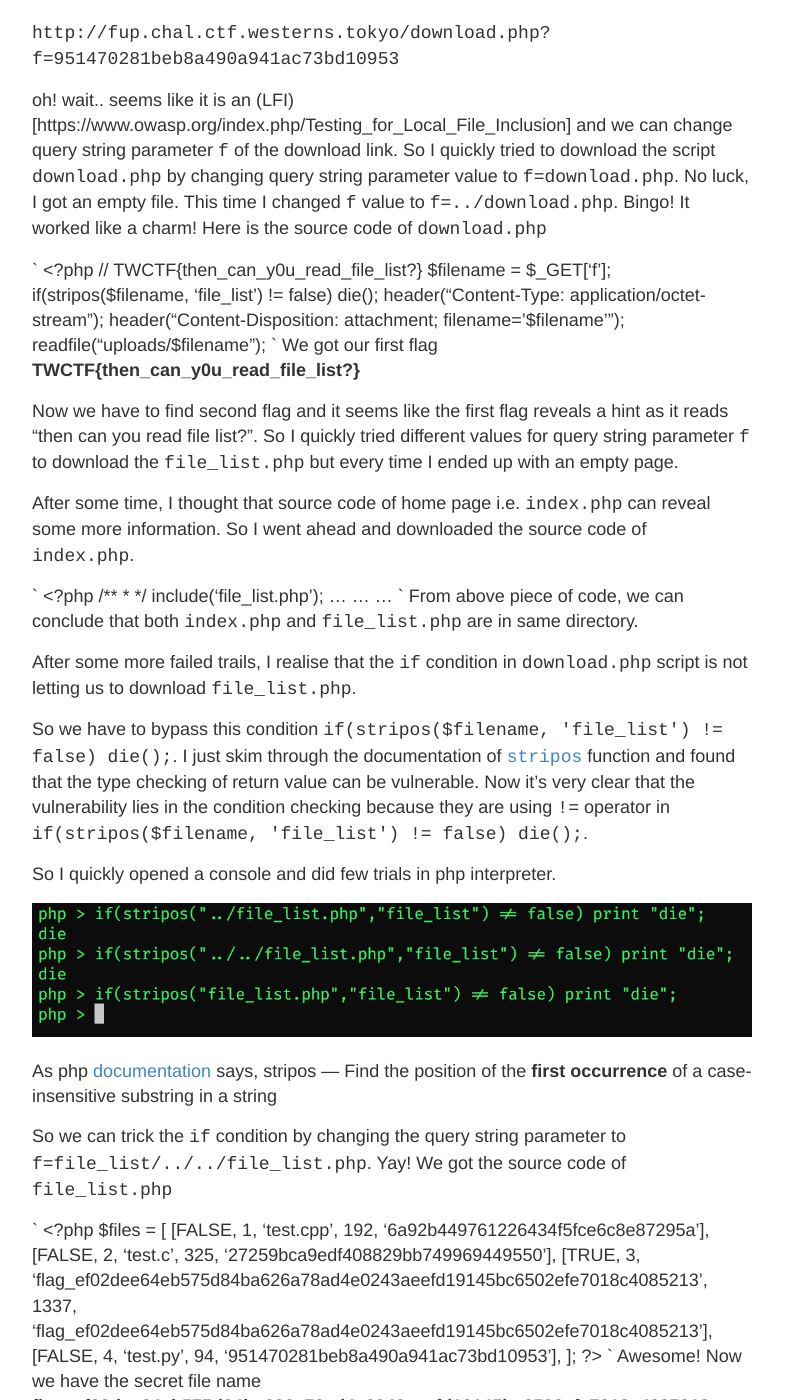
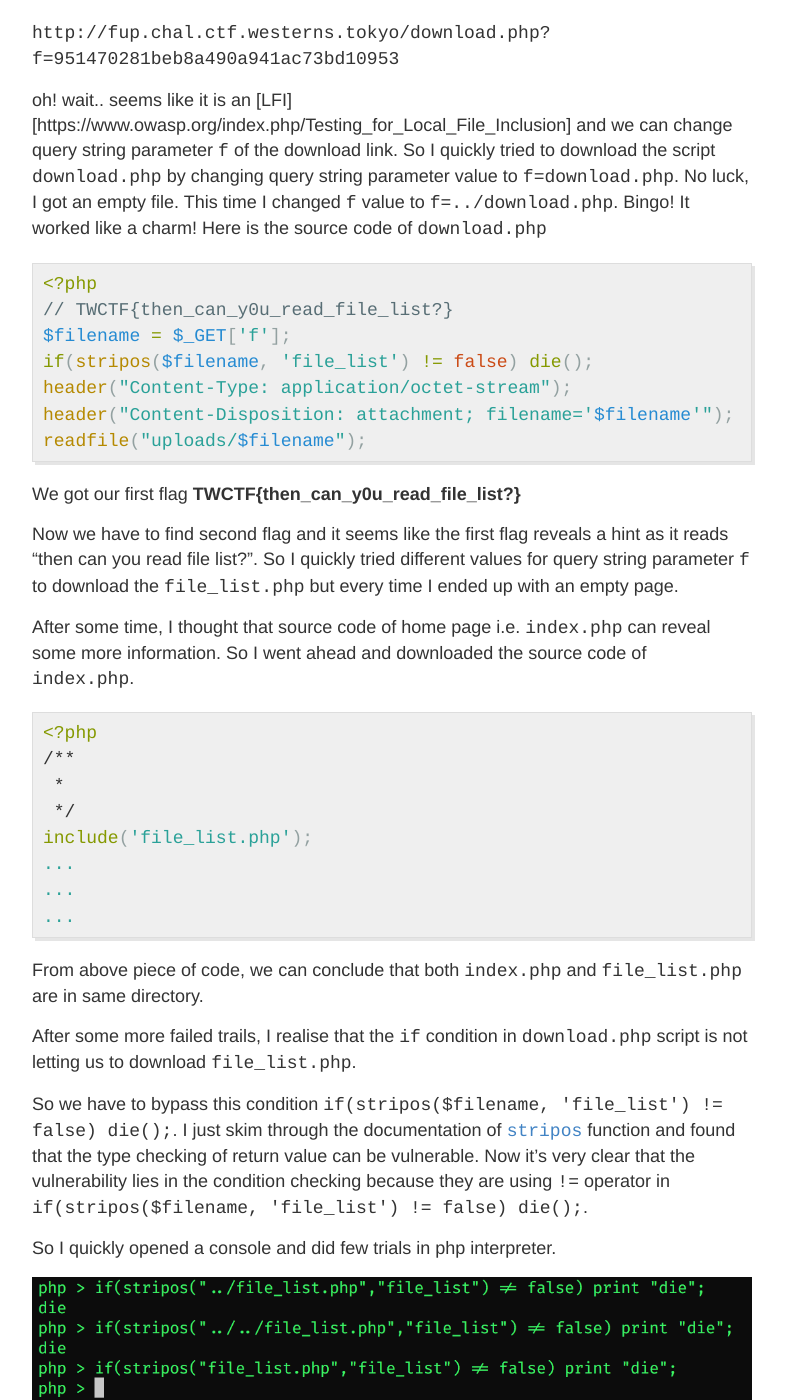
Before and after one commit to PavanGangireddy/0xc0d3r.github.io, a Jekyll site: the page built from _posts/2017-09-04-TWCTF2017-web1.md, in a window 1280 px wide and 1400 px high, scrolled down 954 px. Shown: the whole window, without its empty margins (248-1034 px from the left). Built offline with Jekyll 4.4.1, drawn with Linux system fonts in a browser that asks for light colours; some of the changed text lies outside the part shown.

Commit message:
md syntax fixes

```diff
--- a/_posts/2017-09-04-TWCTF2017-web1.md
+++ b/_posts/2017-09-04-TWCTF2017-web1.md
@@ -17,9 +17,10 @@ There is nothing to do with the downloadable files. The only thing we can do is
 
 `http://fup.chal.ctf.westerns.tokyo/download.php?f=951470281beb8a490a941ac73bd10953`
 
-oh! wait.. seems like it is an (LFI)[https://www.owasp.org/index.php/Testing_for_Local_File_Inclusion] and we can change query string parameter `f` of the download link. So I quickly tried to download the script `download.php` by changing query string parameter value to `f=download.php`. No luck, I got an empty file. This time I changed `f` value to `f=../download.php`. Bingo! It worked like a charm! Here is the source code of `download.php`
+oh! wait.. seems like it is an [LFI][https://www.owasp.org/index.php/Testing_for_Local_File_Inclusion] and we can change query string parameter `f` of the download link. So I quickly tried to download the script `download.php` by changing query string parameter value to `f=download.php`. No luck, I got an empty file. This time I changed `f` value to `f=../download.php`. Bingo! It worked like a charm! Here is the source code of `download.php`
 
-`
+
+{% highlight php%}
 <?php
 // TWCTF{then_can_y0u_read_file_list?}
 $filename = $_GET['f'];
@@ -27,14 +28,15 @@ if(stripos($filename, 'file_list') != false) die();
 header("Content-Type: application/octet-stream");
 header("Content-Disposition: attachment; filename='$filename'");
 readfile("uploads/$filename");
-`
+{% endhighlight %}
+
 We got our first flag **TWCTF{then_can_y0u_read_file_list?}**
 
 Now we have to find second flag and it seems like the first flag reveals a hint as it reads "then can you read file list?". So I quickly tried different values for query string parameter `f` to download the `file_list.php` but every time I ended up with an empty page.
 
 After some time, I thought that source code of home page i.e. `index.php` can reveal some more information. So I went ahead and downloaded the source code of `index.php`.
 
-`
+{% highlight php %}
 <?php
 /**
  *
@@ -43,7 +45,8 @@ include('file_list.php');
 ...
 ...
 ...
-`
+{% endhighlight %}
+
 From above piece of code, we can conclude that both `index.php` and `file_list.php` are in same directory.
 
 After some more failed trails, I realise that the `if` condition in `download.php` script is not letting us to download `file_list.php`.
@@ -58,7 +61,7 @@ As php [documentation](http://php.net/manual/en/function.stripos.php) says, stri
 
 So we can trick the `if` condition by changing the query string parameter to `f=file_list/../../file_list.php`. Yay! We got the source code of `file_list.php`
 
-`
+{% highlight php %}
 <?php
 $files = [
   [FALSE, 1, 'test.cpp', 192, '6a92b449761226434f5fce6c8e87295a'],
@@ -67,7 +70,8 @@ $files = [
   [FALSE, 4, 'test.py', 94, '951470281beb8a490a941ac73bd10953'],
 ];
 ?>
-`
+{% endhighlight %}
+
 Awesome! Now we have the secret file name **flag_ef02dee64eb575d84ba626a78ad4e0243aeefd19145bc6502efe7018c4085213** which contains our second flag. Now we can download the secret file simply by changing `f` value to `f=flag_ef02dee64eb575d84ba626a78ad4e0243aeefd19145bc6502efe7018c4085213`.
 
 Bingo! We got our second flag too and the flag is **TWCTF{php_is_very_secure}**
@@ -79,4 +83,4 @@ Bingo! We got our second flag too and the flag is **TWCTF{php_is_very_secure}**
 Now let's look at the remaining part of the payload. We are going two levels up to read `file_list.php`. Its because if you look at `readfile("uploads/$filename");` line in `download.php`, they are adding `uploads` as prefix. So the resultant `readfile` argument will become `uploads/file_list/../../file_list.php`.
 
 ## Summary
-First we identified (LFI)[https://www.owasp.org/index.php/Testing_for_Local_File_Inclusion] and we exploited it to get the first flag. Next we tricked the vulnerable type checking to get the second flag.
+First we identified [LFI][https://www.owasp.org/index.php/Testing_for_Local_File_Inclusion] and we exploited it to get the first flag. Next we tricked the vulnerable type checking to get the second flag.
```
